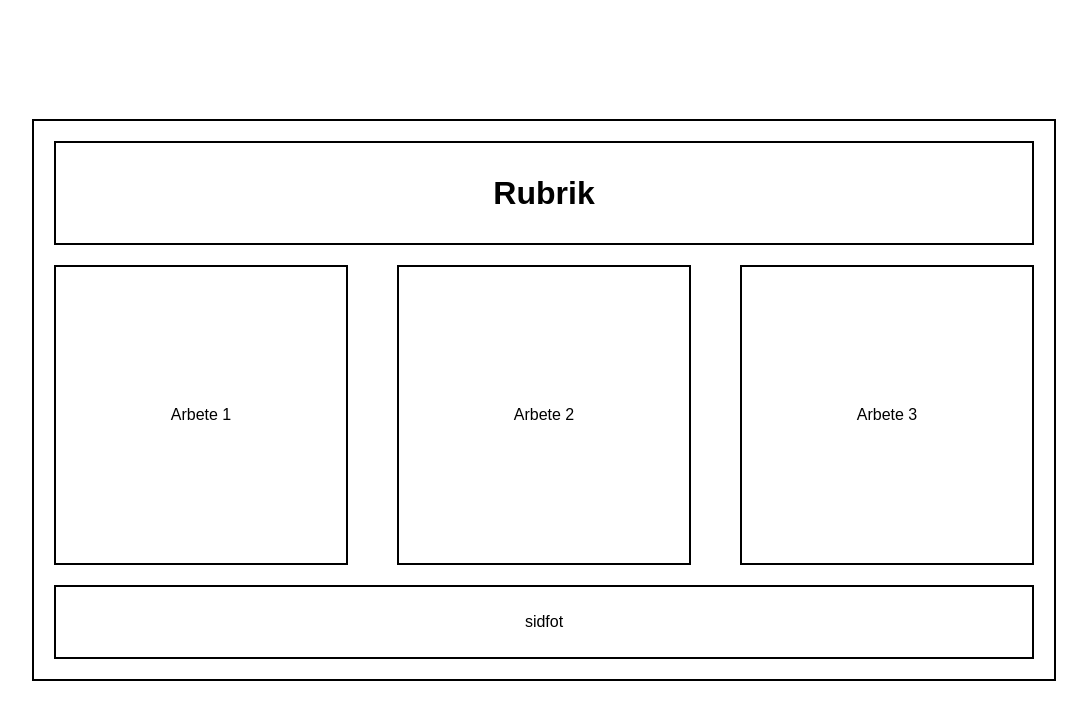
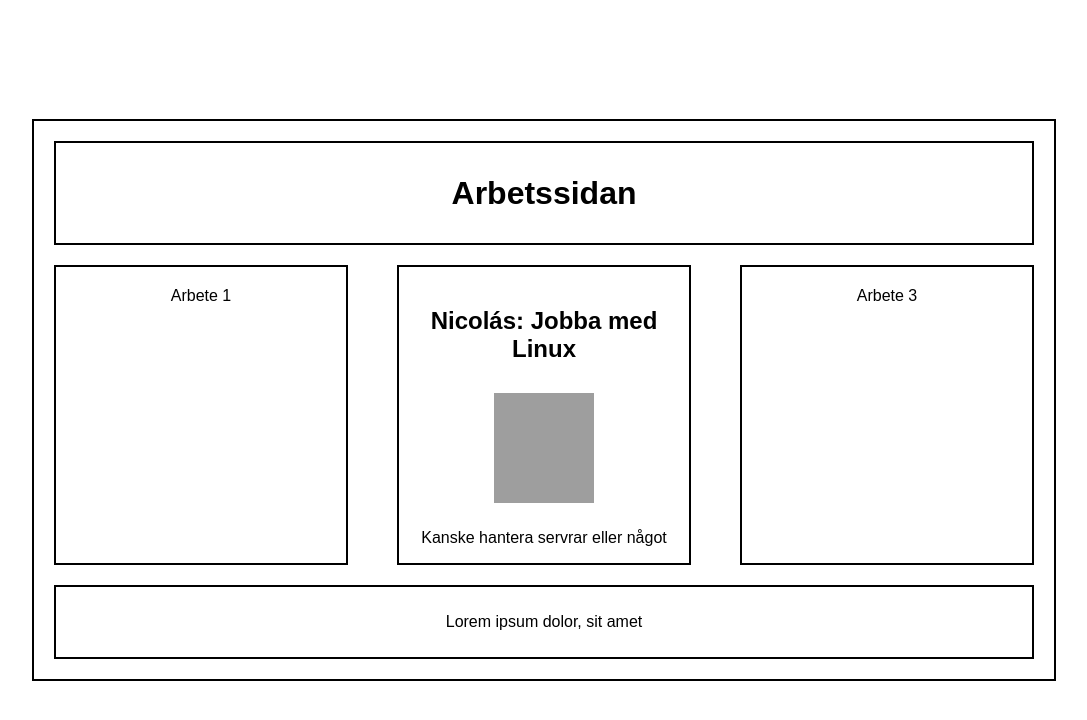
Before and after one commit to Skyliner32s/ArbeteWebbProject, a plain HTML site: page index.html in a window 1280 px wide. Shown: the whole page, without its empty margins (96-1183 px from the left). Drawn offline with Linux system fonts and the light colour scheme; grey boxes are pictures that could not be loaded.

Commit message:
I added my work because I needed to

```diff
--- a/index.html
+++ b/index.html
@@ -11,17 +11,26 @@
 <body>
     <div class="container">
         <header class="header">
-            <h1>Rubrik</h1>
+            <h1>Arbetssidan</h1>
         </header>
 
         <main class="main-content">
             <div class="work-item">Arbete 1</div>
-            <div class="work-item">Arbete 2</div>
+
+            <div class="work-item">
+                <div class="content">
+                    <h2>Nicolás: Jobba med Linux</h2>
+                    <img src="https://upload.wikimedia.org/wikipedia/commons/thumb/3/35/Tux.svg/530px-Tux.svg.png"
+                        alt="Linux Logo" width="100" height="110">
+                    <p>Kanske hantera servrar eller något</p>
+                </div>
+            </div>
+
             <div class="work-item">Arbete 3</div>
         </main>
 
         <footer class="footer">
-            <p>sidfot</p>
+            <p>Lorem ipsum dolor, sit amet</p>
         </footer>
     </div>
 </body>
--- a/style.css
+++ b/style.css
@@ -38,8 +38,18 @@ body {
     text-align: center;
     box-sizing: border-box;
     display: flex;
+    align-items: start;
+    justify-content: center;
+}
+
+.work-item .content {
+    display: flex;
+    flex-direction: column;
     align-items: center;
-    justify-content: center;
+}
+
+.work-item img {
+    margin: 10px 0;
 }
 
 .footer {
```
